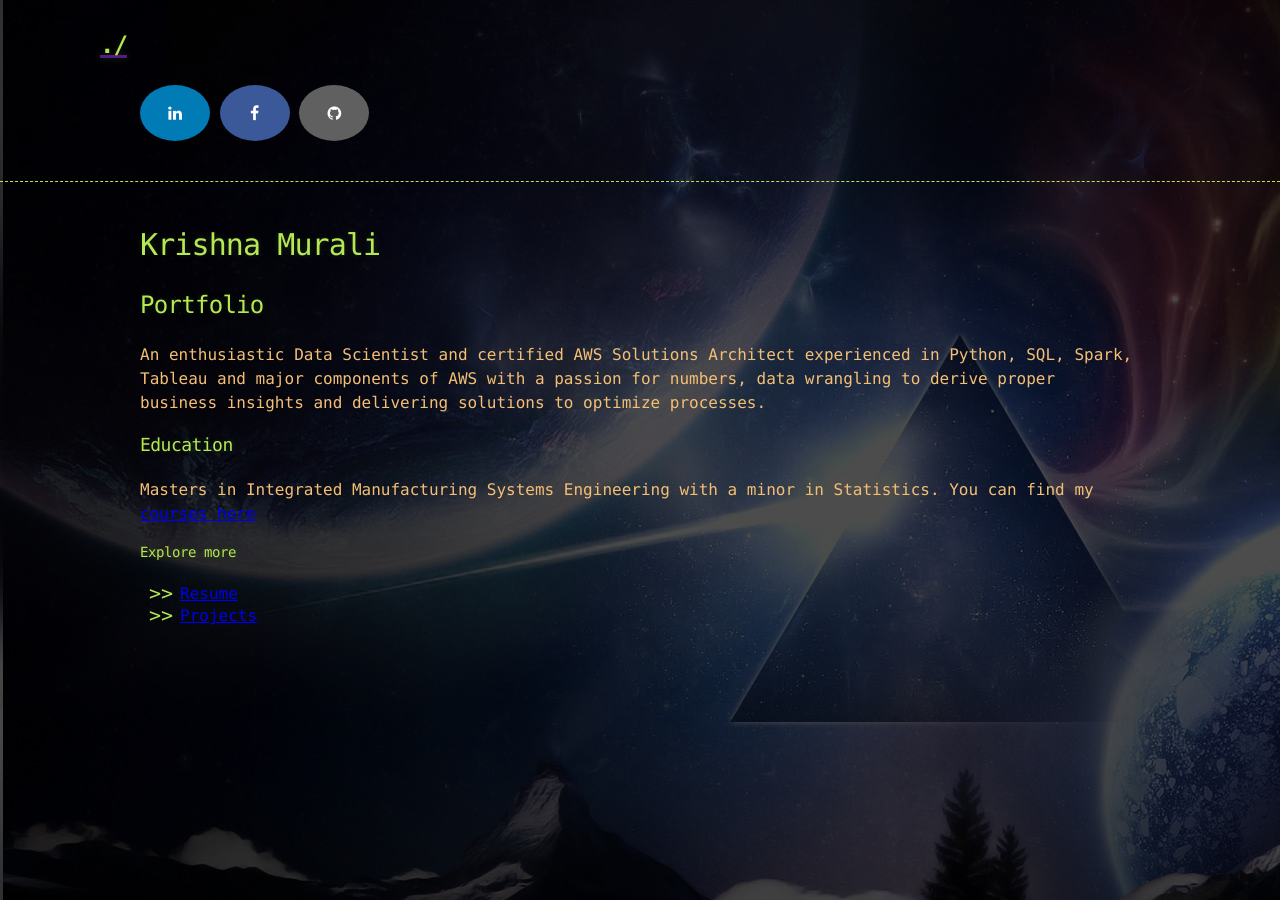
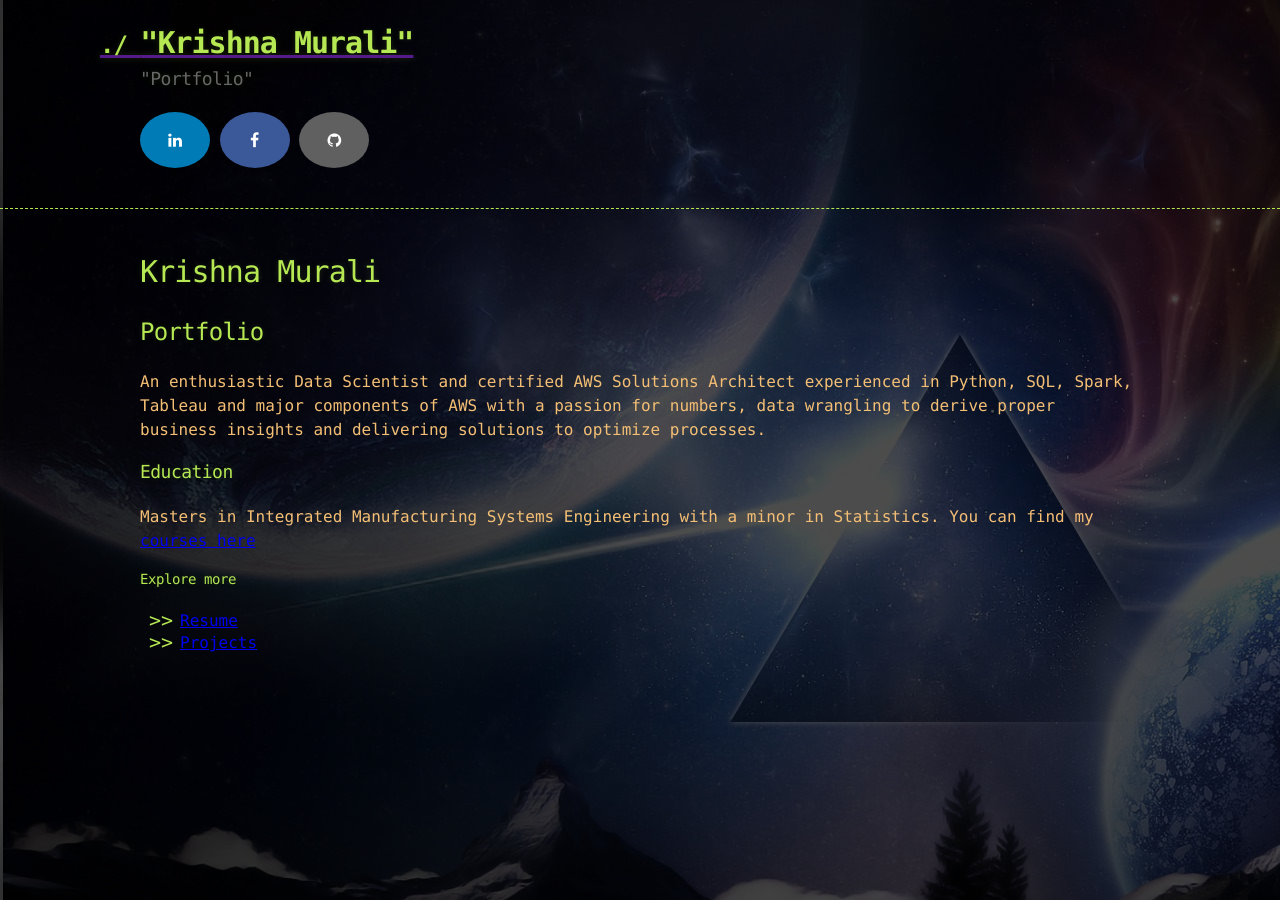
Before and after one commit to KrishnaMurali177/KrishnaMurali177.github.io, a Jekyll site: the page built from index.md, in a window 1280 px wide. Built offline with Jekyll 4.4.1, drawn with Linux system fonts in a browser that asks for light colours; our own code applies the rules of GitHub Pages for plain Markdown files.

Commit message:
Update default.html

```diff
--- a/_layouts/default.html
+++ b/_layouts/default.html
@@ -16,9 +16,9 @@
     <header>
       <div class="container">
         <a id="a-title" href="{{ https://krishnamurali177.github.io/ }}">
-          <h1>{{ Krishna Murali }}</h1>
+          <h1>"Krishna Murali"</h1>
         </a>
-        <h2>{{ Portfolio }}</h2>
+        <h2>"Portfolio"</h2>
 
         <section id="downloads">
           {% if site.show_downloads %}
```
